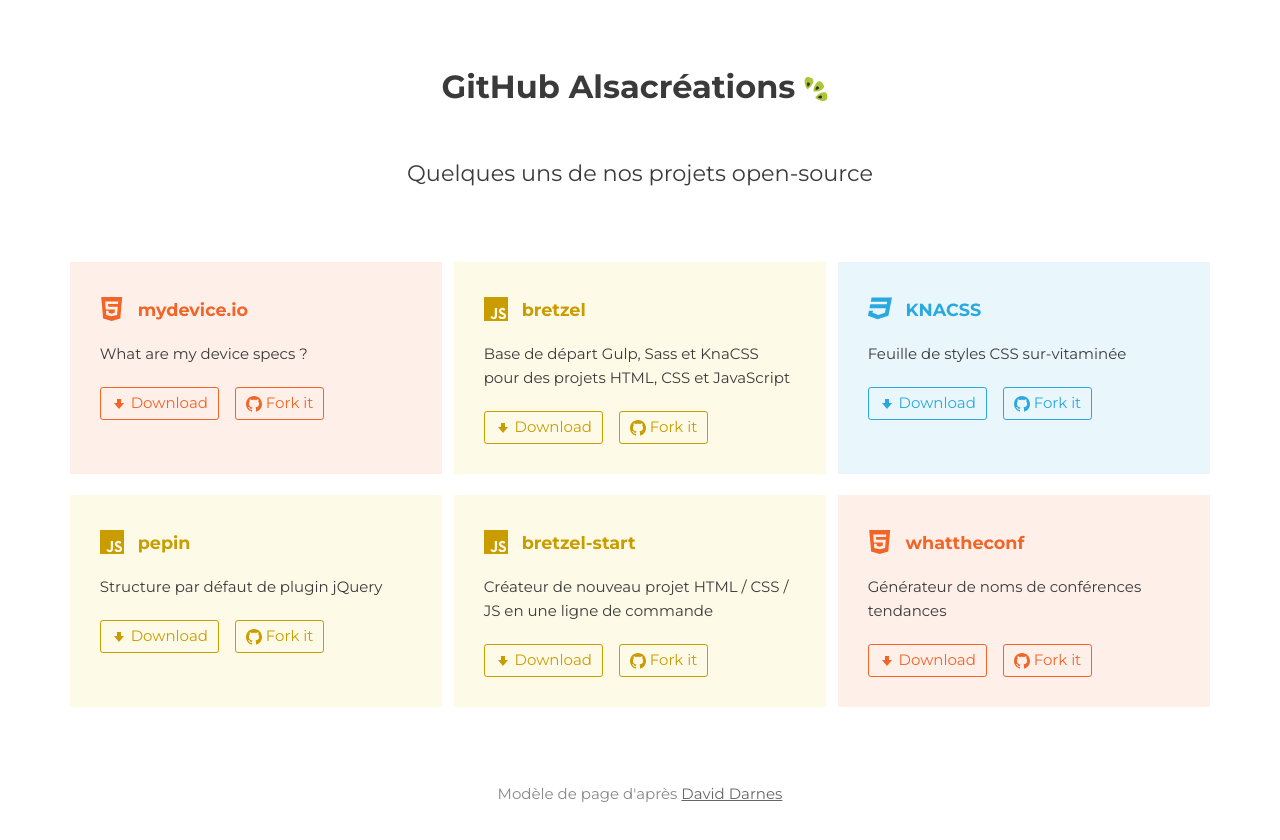
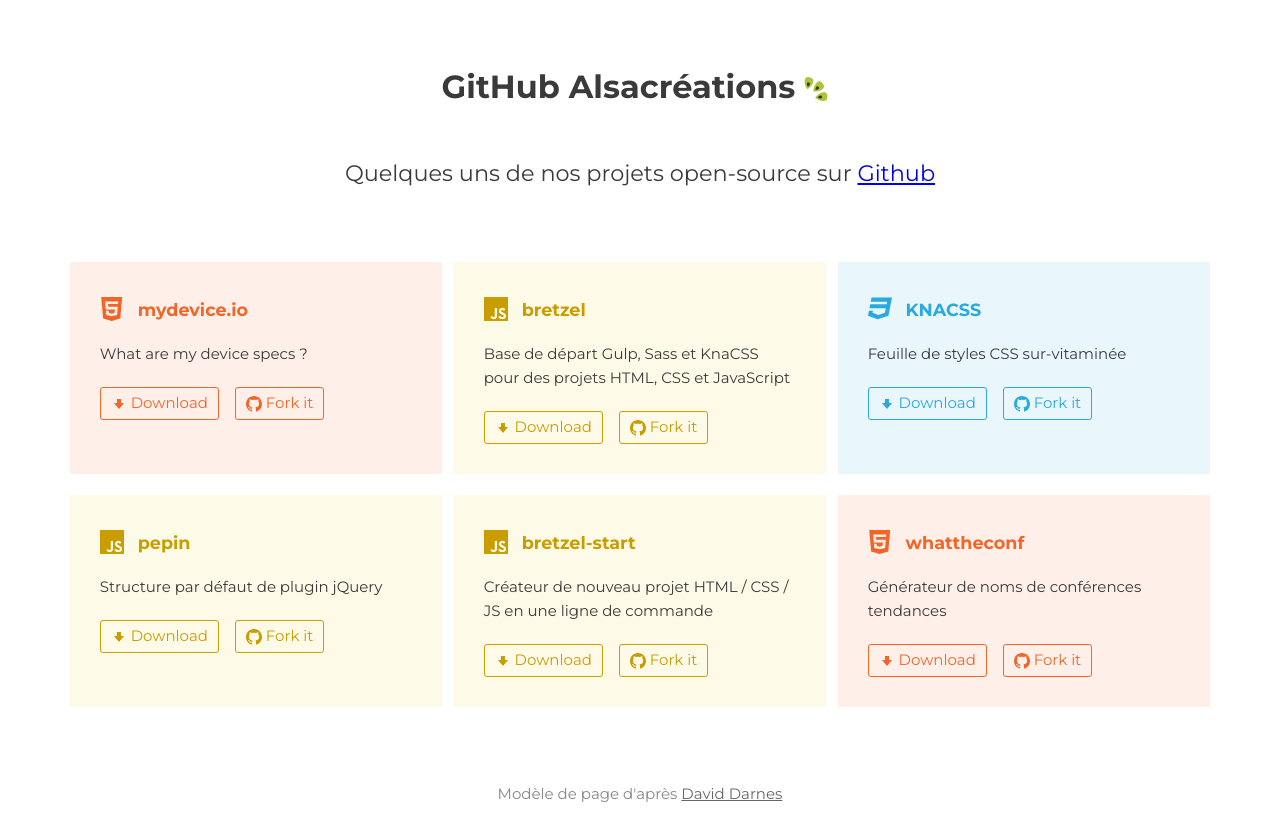
Before and after one commit to alsacreations/alsacreations.github.io, a plain HTML site: page index.html in a window 1280 px wide. Drawn offline with Linux system fonts and the light colour scheme.

Commit message:
Ajout du lien vers Github

```diff
--- a/index.html
+++ b/index.html
@@ -58,7 +58,7 @@
 
     <header class="header">
       <h1>GitHub Alsacréations <svg class="icon"><use xmlns:xlink="http://www.w3.org/1999/xlink" xlink:href="#pepins"></use></svg></h1>
-      <h2>Quelques uns de nos projets open-source</h2>
+      <h2>Quelques uns de nos projets open-source sur <a href="https://github.com/alsacreations">Github</a></h2>
     </header>
 
     <ul class="portfolio">
```
